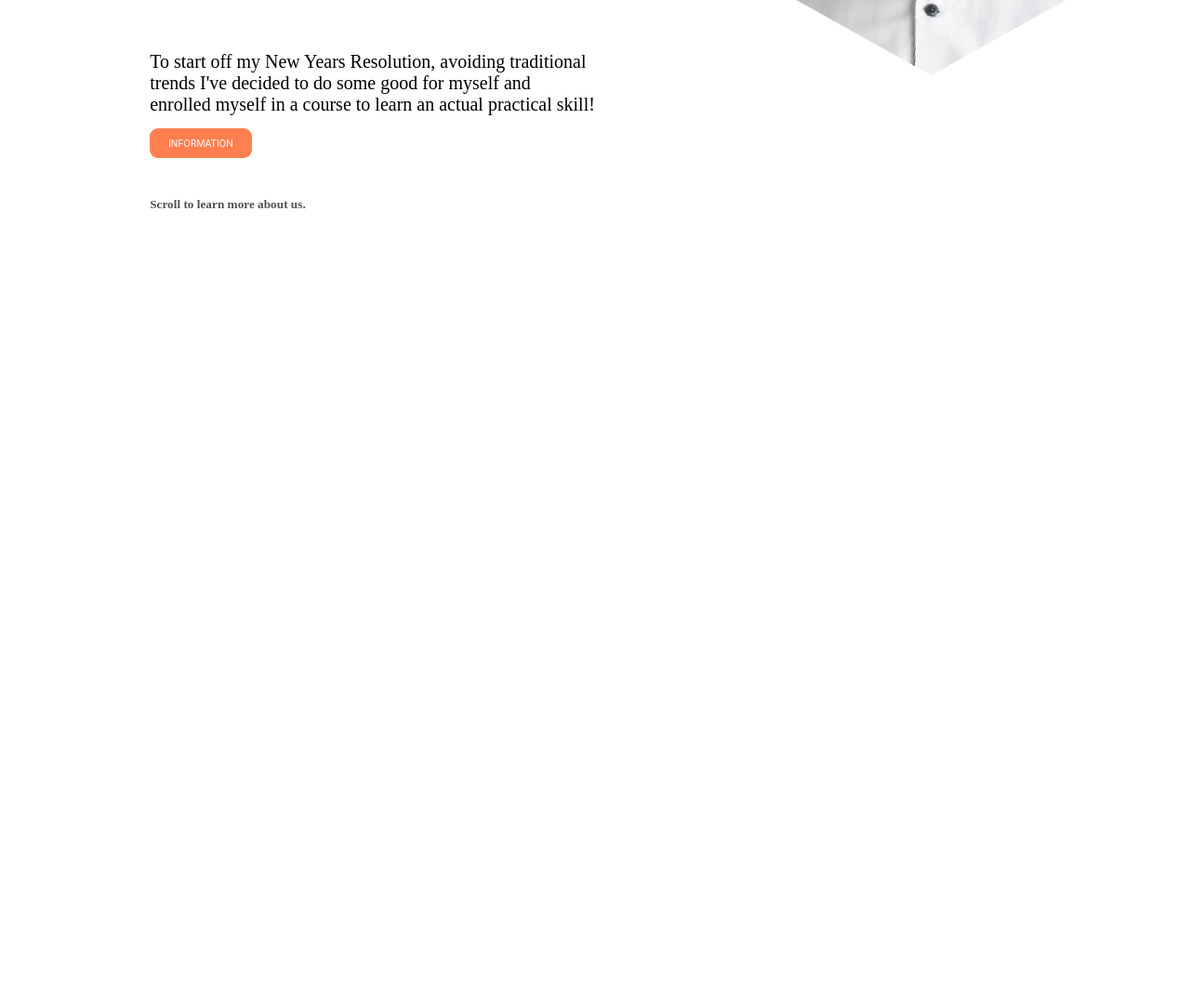
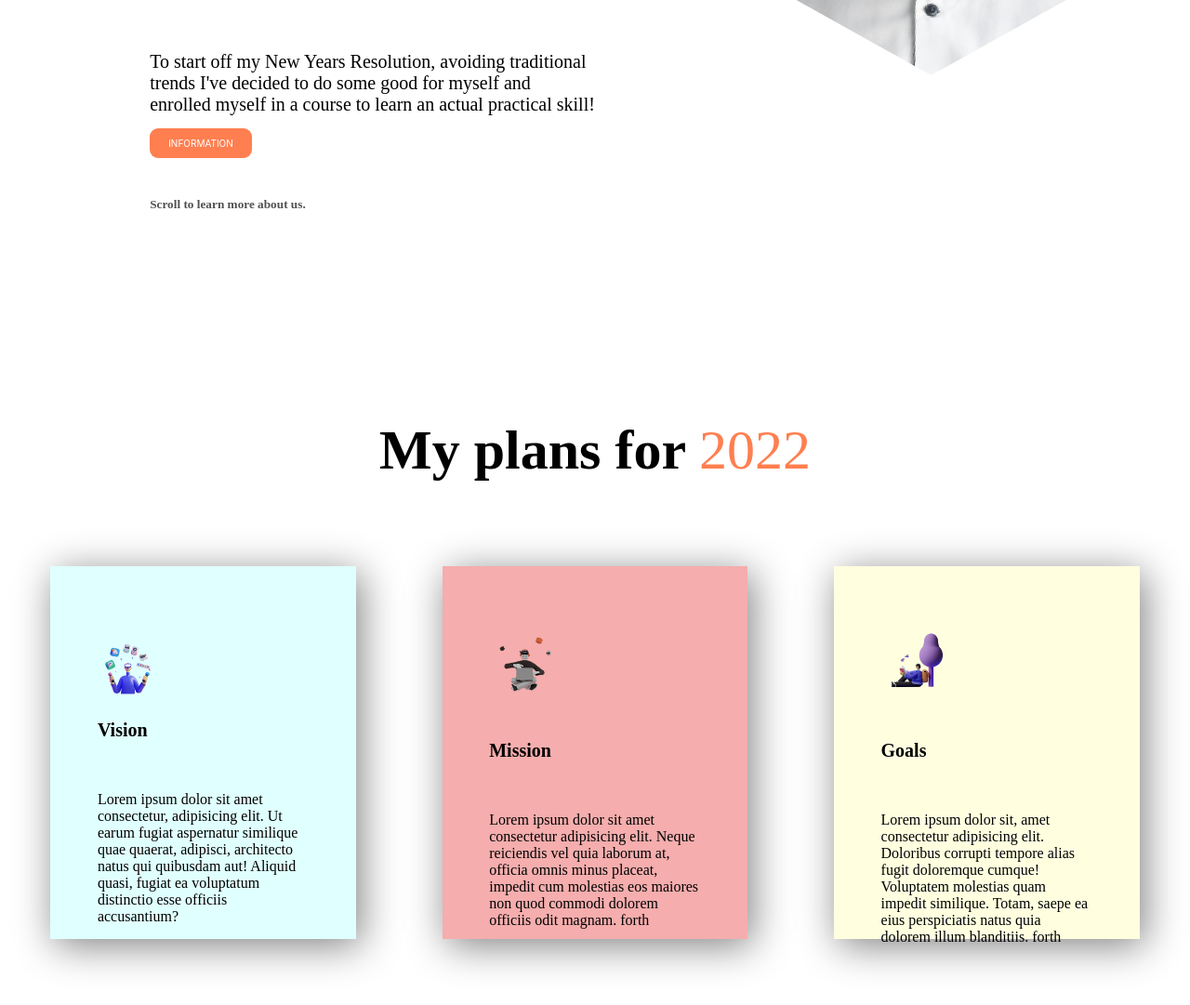
Before and after one commit to lnvictus007/Assignment-1, a plain HTML site: page index.html in a window 1280 px wide. Shown: the part 527-1608 px from the top of the page at 93% size. Before the commit the page ends 800 px from the top, so only its background shows below. Drawn offline with Linux system fonts and the light colour scheme.

Commit message:
kotonumbercommitbhulegesi

```diff
--- a/index.html
+++ b/index.html
@@ -34,3 +34,45 @@
 
 
     <section class="sec">
+        <h1 class="cardtitle">My plans for <span class="ct">2022</span> </h1>
+            </div>
+            <div class="aim">
+                <div class="card1">
+                    <br>
+                    <img class="dcrp" src="images/illustrators/illustrator-1.png" alt="">
+                    <h3 class="title3">Vision</h3><br>
+                        <p class="dcrpilus">Lorem ipsum dolor sit amet consectetur, adipisicing elit. Ut earum fugiat aspernatur similique quae quaerat, adipisci, architecto natus qui quibusdam aut! Aliquid quasi, fugiat ea voluptatum distinctio esse officiis accusantium?
+                        </p>
+                   <br>
+
+
+                </div>
+                <div class="card2">
+                    <br>
+                    <img class="dcrp" src="images/illustrators/illustrator-2.png" alt=""><br>
+                    <br>
+                    <h3 class="title3">Mission</h3><br>
+                         <p class="dcrpilus">Lorem ipsum dolor sit amet consectetur adipisicing elit. Neque reiciendis vel quia laborum at, officia omnis minus placeat, impedit cum molestias eos maiores non quod commodi dolorem officiis odit magnam.
+                        forth
+                        </p>
+                    <br>
+
+
+                </div>
+                <div class="card3">
+                    <br>
+                    <img class="dcrp" src="images/illustrators/illustrator-3.png" alt="">
+                    <br>
+
+                    <br>
+                    <h3 class="title3">Goals</h3><br>
+                        <p class="dcrpilus">Lorem ipsum dolor sit, amet consectetur adipisicing elit. Doloribus corrupti tempore alias fugit doloremque cumque! Voluptatem molestias quam impedit similique. Totam, saepe ea eius perspiciatis natus quia dolorem illum blanditiis.
+                        forth
+                         </p>
+                    <br>
+
+
+                </div>
+            </div>
+        </div>
+    </section>
--- a/style.css
+++ b/style.css
@@ -6,7 +6,7 @@
 }
 span{
     color: coral;
-    font-weight: 100;
+    font-weight: 500;
 }
 .br1{
     border-left: coral solid 2px;
@@ -55,3 +55,53 @@ h5{
 .parent2{
     display: flex;
 }
+.sec{
+    margin-top: 200px;
+}
+.card1{
+    text-align: left;
+    background-color: lightcyan;
+    border: none;
+    width: 18%;
+    padding: 4%;
+    height: 300px;
+    box-shadow: 5px 7px 40px gray;
+}
+
+.card2{
+    text-align: left;
+    background-color: rgba(240, 128, 128, 0.644);
+    border: none;
+    width: 18%;
+    padding: 4%;
+    height: 300px;
+    box-shadow: 5px 7px 40px gray;
+}
+
+.card3{
+    text-align: left;
+    background-color: lightyellow;
+    border: none;
+    width: 18%;
+    padding: 4%;
+    height: 300px;
+    box-shadow: 5px 7px 40px gray;
+}
+.dcrp{
+    display: inline-block;
+    width: 33.33%;
+}
+.aim{
+    display: flex;
+    justify-content: space-around;
+    margin-bottom: 10%;
+}
+.title3{
+    font-size: 20px;
+}
+.cardtitle{
+    text-align: center;
+    font-family: 'Times New Roman', Times, serif;
+    font-size: 60px;
+    padding-bottom: 40px;
+}
```
